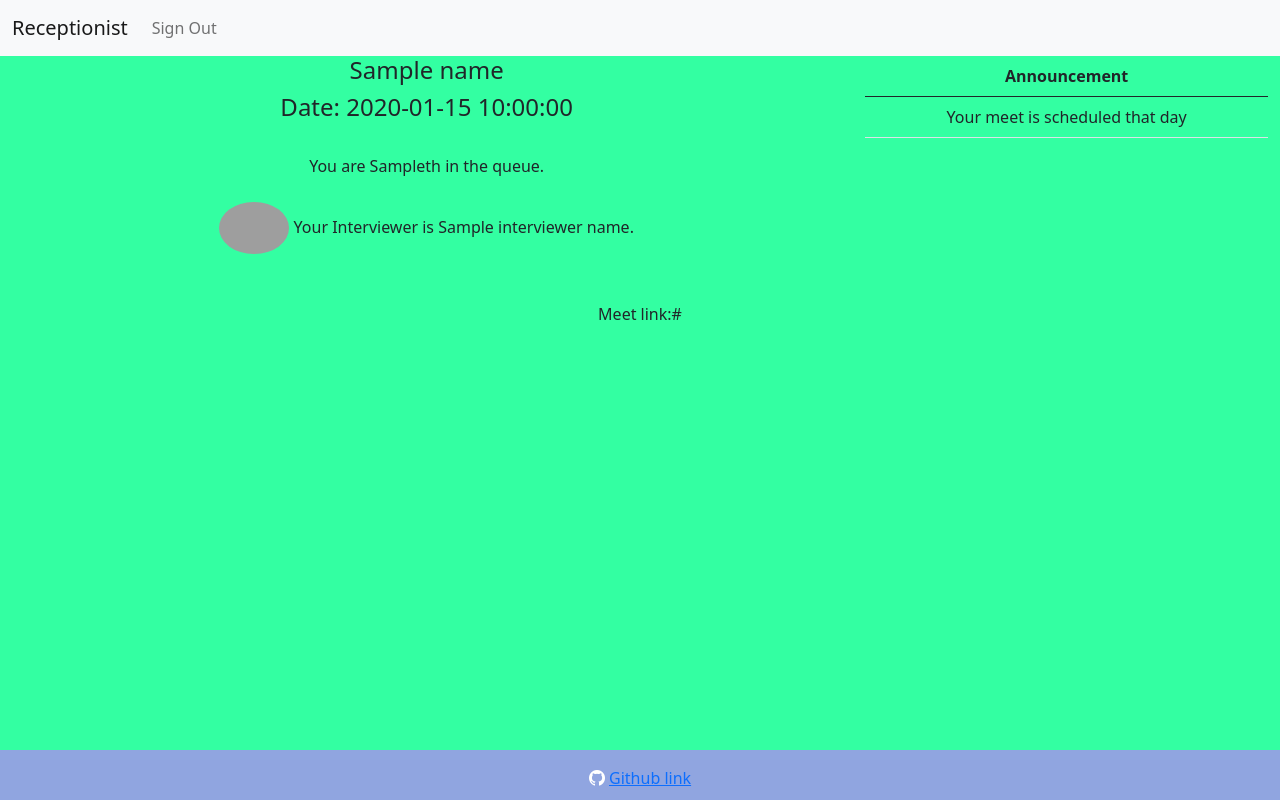
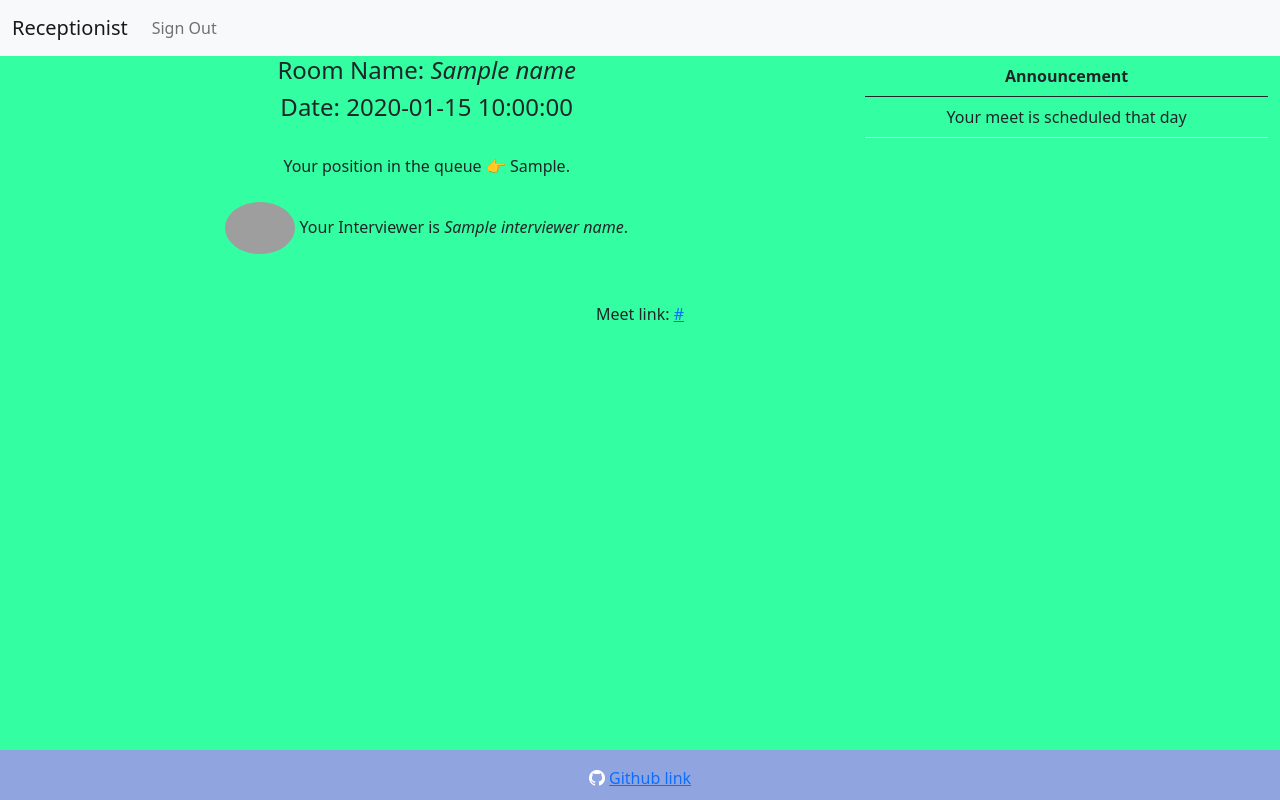
Before and after one commit to Solai-Adithya/Receptionist, a Flask app: template templates/participant.html in a window 1280 px wide. Run offline with Flask 2, Linux system fonts and the light colour scheme; the template is opened without the code that fills it: most values are stand-ins (such as "Sample title", 1, 10 or a date in 2020); some libraries are stand-ins or nearby versions; grey boxes are pictures that could not be loaded.

Commit message:
participant page update

```diff
--- a/templates/participant.html
+++ b/templates/participant.html
@@ -3,15 +3,14 @@
 <div class="row">
   <div class="col-8">
     <div class="course-queue">
-      <h4>{{name}}</h4>
+      <h4>Room Name: <em>{{name}}</em></h4>
       <h4>Date: {{start_date}}</h4>
-
     </div>
     <br />
     <div class="queue-position">
-      You are {{queuePosition}}th in the queue.<br /><br />
+      Your position in the queue 👉 {{queuePosition}}.<br /><br />
       <img class="rounded-circle" src={{interviewer_profile_pic}} width="70">
-      Your Interviewer is {{interviewer_name}}.
+      Your Interviewer is <em>{{interviewer_name}}</em>.
     </div>
   </div>
   <div class="col">
@@ -23,7 +22,6 @@
       </thead>
       <tbody>
         <tr>
-          <!-- <th scope="row">1</th> -->
           <td>Your meet is scheduled that day</td>
         </tr>
       </tbody>
@@ -31,5 +29,5 @@
   </div>
 </div>
 <br /><br />
-<div class="meet-link">Meet link:{{meeting_link}}</div>
+<div class="meet-link">Meet link: <a href="{{meeting_link}}">{{meeting_link}}</a></div>
 {% endblock %}
```
